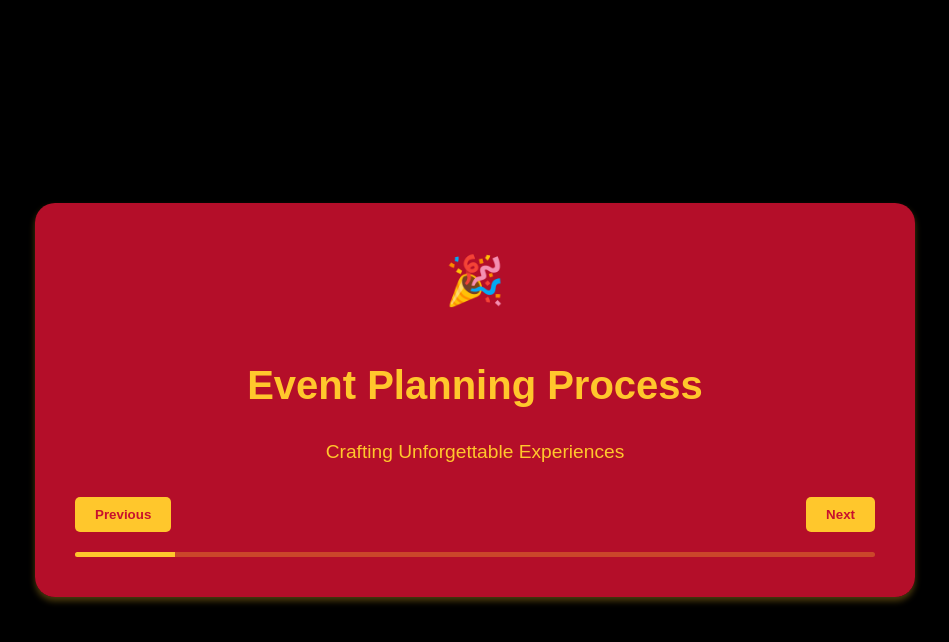
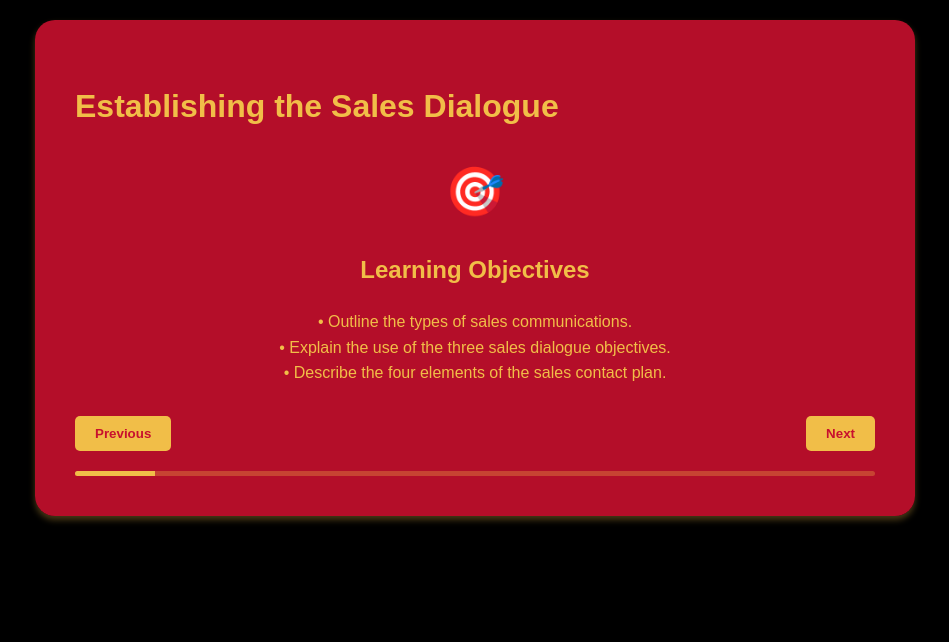
Before and after one commit to Paivada/Test, a plain HTML site: page index.html in a window 1280 px wide. Shown: the whole page, without its empty margins (165-1114 px from the left). Drawn offline with Linux system fonts and the light colour scheme.

Commit message:
Update index.html

```diff
--- a/index.html
+++ b/index.html
@@ -3,26 +3,26 @@
 <head>
     <meta charset="UTF-8">
     <meta name="viewport" content="width=device-width, initial-scale=1.0">
-    <title>Event Planning Presentation - Iowa State Theme</title>
+    <title>Establishing the Sales Dialogue - Iowa State Theme</title>
     <style>
         body {
             font-family: Arial, sans-serif;
             line-height: 1.6;
-            color: #FFC72C; /* Gold text */
+            color: #F1BE48; /* Iowa State Gold */
             background: #000000; /* Black background */
-            height: 100vh;
             margin: 0;
-            display: flex;
-            align-items: center;
-            justify-content: center;
+            padding: 20px;
         }
         .container {
             max-width: 800px;
-            width: 90%;
-            background: rgba(200, 16, 46, 0.9); /* Cardinal Red with slight transparency */
+            margin: 0 auto;
+            background: rgba(200, 16, 46, 0.9); /* Iowa State Cardinal with slight transparency */
             border-radius: 20px;
             padding: 40px;
-            box-shadow: 0 4px 6px rgba(255, 199, 44, 0.3); /* Gold shadow */
+            box-shadow: 0 4px 6px rgba(241, 190, 72, 0.3); /* Gold shadow */
+        }
+        h1, h2 {
+            color: #F1BE48; /* Iowa State Gold */
         }
         .slide {
             display: none;
@@ -30,15 +30,6 @@
         }
         .slide.active {
             display: block;
-        }
-        h2 {
-            font-size: 2.5em;
-            margin-bottom: 20px;
-            color: #FFC72C; /* Gold */
-        }
-        p {
-            font-size: 1.2em;
-            margin-bottom: 30px;
         }
         .icon {
             font-size: 3em;
@@ -51,10 +42,10 @@
         }
         button {
             padding: 10px 20px;
-            background: #FFC72C; /* Gold */
+            background: #F1BE48; /* Iowa State Gold */
             border: none;
             border-radius: 5px;
-            color: #C8102E; /* Cardinal Red */
+            color: #C8102E; /* Iowa State Cardinal */
             cursor: pointer;
             transition: background 0.3s ease;
             font-weight: bold;
@@ -64,20 +55,34 @@
         }
         .progress {
             height: 5px;
-            background: rgba(255, 199, 44, 0.3); /* Transparent gold */
+            background: rgba(241, 190, 72, 0.3); /* Transparent gold */
             margin-top: 20px;
             border-radius: 5px;
             overflow: hidden;
         }
         .progress-bar {
             height: 100%;
-            background: #FFC72C; /* Gold */
+            background: #F1BE48; /* Iowa State Gold */
             transition: width 0.3s ease;
+        }
+        .clickable {
+            cursor: pointer;
+            text-decoration: underline;
+            color: #FFD700; /* Lighter gold for clickable elements */
+        }
+        .details {
+            display: none;
+            background: rgba(0, 0, 0, 0.8);
+            border: 1px solid #F1BE48;
+            border-radius: 10px;
+            padding: 20px;
+            margin-top: 20px;
         }
     </style>
 </head>
 <body>
     <div class="container">
+        <h1>Establishing the Sales Dialogue</h1>
         <div id="slideContainer"></div>
         <div class="controls">
             <button onclick="changeSlide(-1)">Previous</button>
@@ -88,27 +93,106 @@
         </div>
     </div>
     <script>
-        // The JavaScript remains the same as in the previous version
         const slides = [
-            { title: "Event Planning Process", content: "Crafting Unforgettable Experiences", icon: "🎉" },
-            { title: "Initial Contact", content: "Where Great Events Begin", icon: "🤝" },
-            { title: "Establish Credibility", content: "Building Trust, Delivering Excellence", icon: "🏆" },
-            { title: "Communication Arsenal", content: "Presentations. Proposals. Dialogues.", icon: "💼" },
-            { title: "Objectives", content: "Inform. Persuade. Remind.", icon: "🎯" },
-            { title: "The Art of Inquiry", content: "Asking the Right Questions", icon: "🔍" },
-            { title: "Client-Centric Approach", content: "Understanding Needs, Exceeding Expectations", icon: "🧠" },
-            { title: "Event Success", content: "Where Vision Meets Reality", icon: "🌟" }
+            {
+                title: "Learning Objectives",
+                content: "• Outline the types of sales communications.<br>• Explain the use of the three sales dialogue objectives.<br>• Describe the four elements of the sales contact plan.",
+                icon: "🎯"
+            },
+            {
+                title: "The Hospitality Sales Process",
+                content: "Gaining Access to the Hospitality Prospect involves:<br><span class='clickable' onclick='toggleDetails(\"access\")'>Click to learn more</span>",
+                icon: "🚪",
+                details: {
+                    id: "access",
+                    content: "• Identifying qualified prospects<br>• Making a good impression<br>• Securing attention"
+                }
+            },
+            {
+                title: "Access Objectives",
+                content: "• Initial contact with customer<br>• Three objectives: <span class='clickable' onclick='toggleDetails(\"objectives\")'>Click to see objectives</span><br>• Often a phone call",
+                icon: "📞",
+                details: {
+                    id: "objectives",
+                    content: "1. Build rapport<br>2. Capture full attention<br>3. Transition to Establish or 'need discovery' stage"
+                }
+            },
+            {
+                title: "From Access to Establish",
+                content: "After gaining Access and building rapport:<br>• Obtain permission to ask discovery questions related to:<br><span class='clickable' onclick='toggleDetails(\"discovery\")'>Click for types of information</span>",
+                icon: "🔍",
+                details: {
+                    id: "discovery",
+                    content: "• Personal information<br>• Business information<br>These help establish hospitality needs"
+                }
+            },
+            {
+                title: "The Types of Sales Communication",
+                content: "The Sales Communication Plan includes three elements:<br><span class='clickable' onclick='toggleDetails(\"communication\")'>Click to see elements</span>",
+                icon: "📊",
+                details: {
+                    id: "communication",
+                    content: "1. Canned presentations<br>2. Written proposals<br>3. Sales dialogues"
+                }
+            },
+            {
+                title: "Establish Credibility",
+                content: "• Credibility is an impression that people form about you<br>• <span class='clickable' onclick='toggleDetails(\"credibility\")'>Click for tips on maintaining credibility</span>",
+                icon: "🤝",
+                details: {
+                    id: "credibility",
+                    content: "Do not erode your credibility by:<br>• Arriving late<br>• Staying too long<br>• Not following up<br><br>Credibility grows when the customer realizes you are competent and can add value"
+                }
+            },
+            {
+                title: "Communication Objectives",
+                content: "Carefully selecting sales dialogue objectives can:<br><span class='clickable' onclick='toggleDetails(\"comm-objectives\")'>Click to see benefits</span><br><br>Three main objectives: Inform, Persuade, Remind",
+                icon: "🎯",
+                details: {
+                    id: "comm-objectives",
+                    content: "• Shorten the hospitality sales process<br>• Provide value to the customer<br>• Clarify the topics to be discussed if sent to the customer prior to the sales dialogue"
+                }
+            },
+            {
+                title: "Sales Dialogue Opening",
+                content: "• Convert prospect focus from social dialogue to business dialogue<br>• <span class='clickable' onclick='toggleDetails(\"dialogue-opening\")'>Click to see methods</span>",
+                icon: "🗣️",
+                details: {
+                    id: "dialogue-opening",
+                    content: "Methods to Capture Attention and Focus:<br>1. Agenda<br>2. Referral<br>3. Customer Benefit<br>4. Question<br>5. Premium<br>6. Combination"
+                }
+            },
+            {
+                title: "The Value of Asking Questions",
+                content: "• The effective use of questions to identify customer needs<br>• <span class='clickable' onclick='toggleDetails(\"question-types\")'>Click to see types of questions</span>",
+                icon: "❓",
+                details: {
+                    id: "question-types",
+                    content: "1. Discovery Questions<br>2. Probing Questions<br>3. Confirmation Questions<br>4. Object Fulfillment Questions"
+                }
+            },
+            {
+                title: "Being a Trusted Consultant",
+                content: "Active listening is the key!<br><span class='clickable' onclick='toggleDetails(\"active-listening\")'>Click for more on active listening</span>",
+                icon: "👂",
+                details: {
+                    id: "active-listening",
+                    content: "Deep understanding of all of the information that the prospect is imparting, both with their words and with their body language"
+                }
+            }
         ];
 
         let currentSlide = 0;
 
         function renderSlide() {
             const slideContainer = document.getElementById('slideContainer');
+            const slide = slides[currentSlide];
             slideContainer.innerHTML = `
                 <div class="slide active">
-                    <div class="icon">${slides[currentSlide].icon}</div>
-                    <h2>${slides[currentSlide].title}</h2>
-                    <p>${slides[currentSlide].content}</p>
+                    <div class="icon">${slide.icon}</div>
+                    <h2>${slide.title}</h2>
+                    <p>${slide.content}</p>
+                    ${slide.details ? `<div id="${slide.details.id}" class="details">${slide.details.content}</div>` : ''}
                 </div>
             `;
             updateProgressBar();
@@ -125,6 +209,11 @@
             progressBar.style.width = `${progress}%`;
         }
 
+        function toggleDetails(id) {
+            const details = document.getElementById(id);
+            details.style.display = details.style.display === 'none' ? 'block' : 'none';
+        }
+
         renderSlide();
     </script>
 </body>
```
